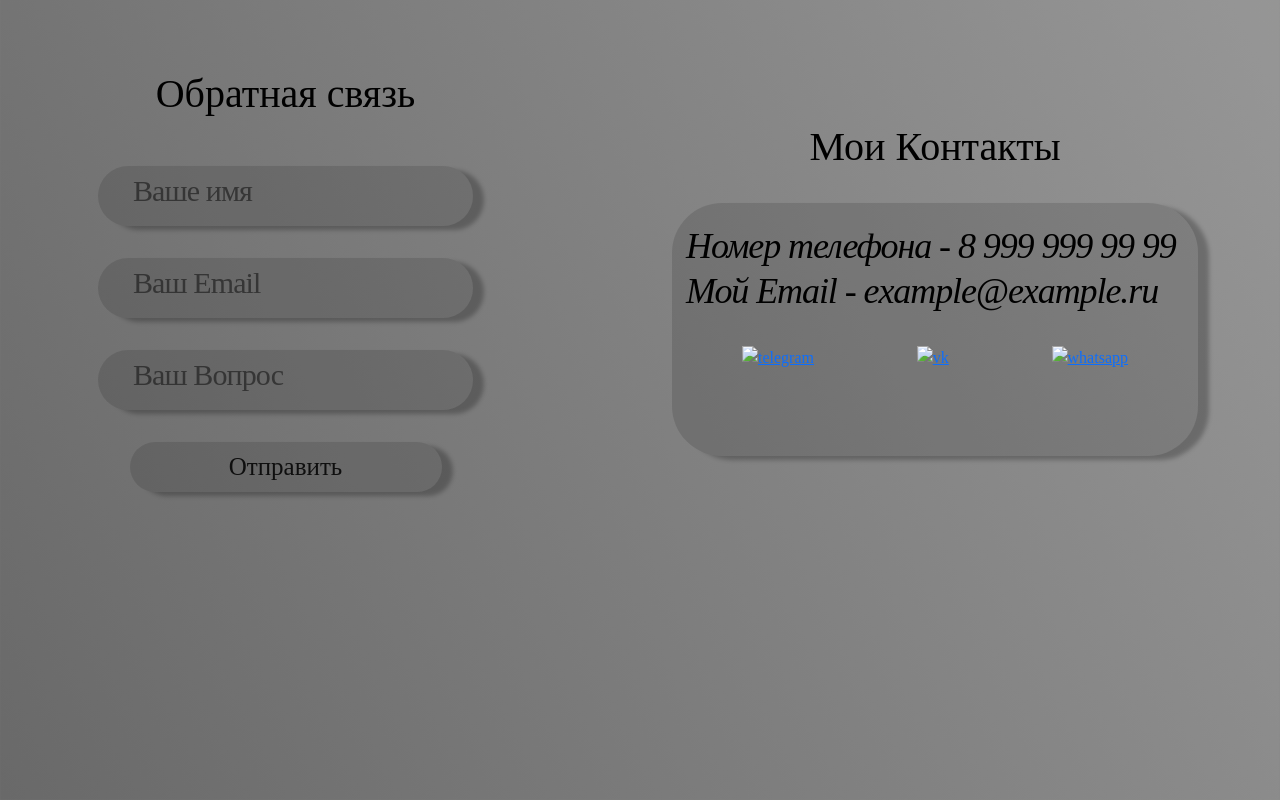
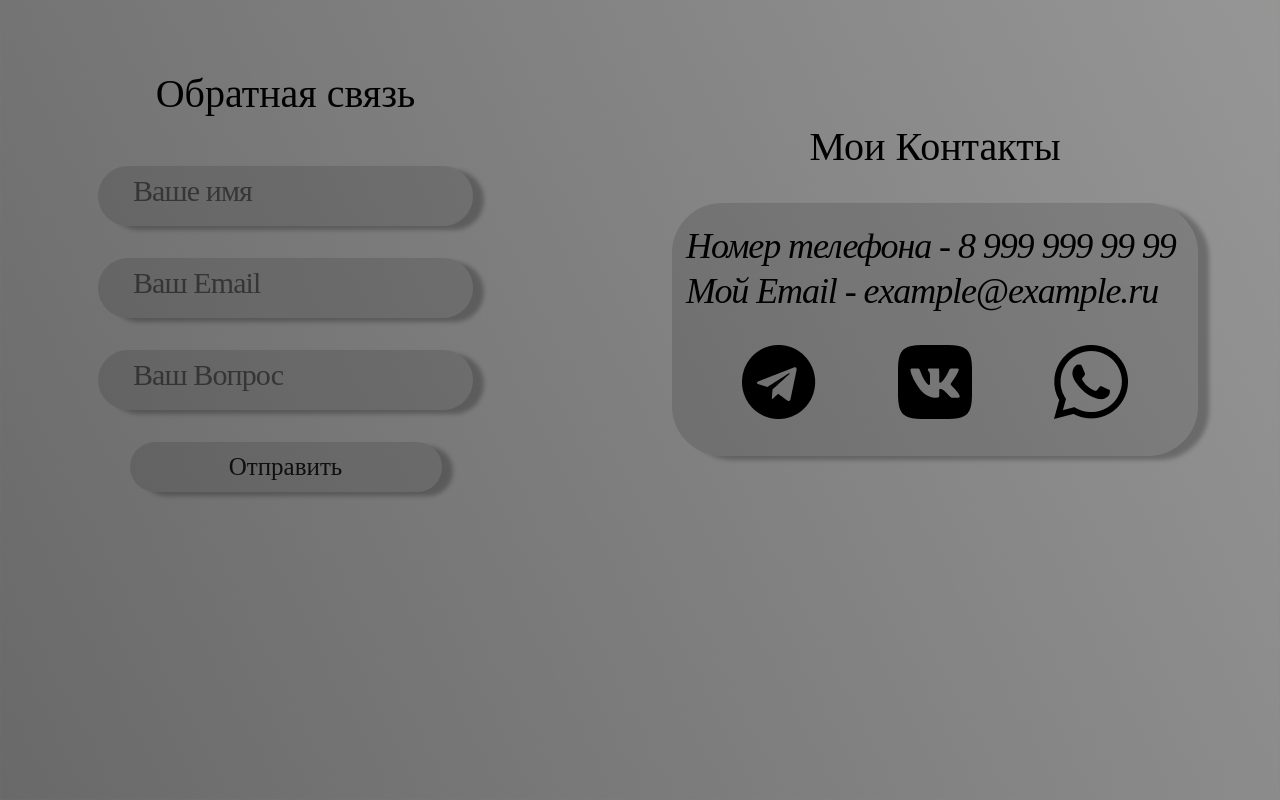
Before and after one commit to DedInsi/new_rep, a plain HTML site: page index.html in a window 1280 px wide. Shown: the part 3179-3979 px from the top of the page. Drawn offline with nearby package versions, Linux system fonts and the light colour scheme.

Commit message:
add nef sait

```diff
--- a/index.html
+++ b/index.html
@@ -131,15 +131,15 @@
                         <p class="text_my_contact"> Номер телефона - 8 999 999 99 99 <br> Мой Email - example@example.ru </p>
                             <div class="img_contact">
                                 <a href="https://t.me/danilinav2">
-                                    <img src="/sait/photo/telegram.png" alt="telegram">
+                                    <img src="photo/telegram.png" alt="telegram">
                                 </a>
 
                                 <a href="https://vk.com/id151129872">
-                                    <img src="/sait/photo/vk.png" alt="vk">
+                                    <img src="photo/vk.png" alt="vk">
                                 </a>
 
                                 <a href="https://wa.me/89521278823">
-                                    <img src="/sait/photo/whatsapp.png" alt="whatsapp">
+                                    <img src="photo/whatsapp.png" alt="whatsapp">
                                 </a>
                             </div>
                         </div>
@@ -155,6 +155,6 @@
     crossorigin="anonymous">
     </script>
 
-    <script src="/sait/main.js"> </script>
+    <script src="main.js"> </script>
 </body>
 </html>
```
